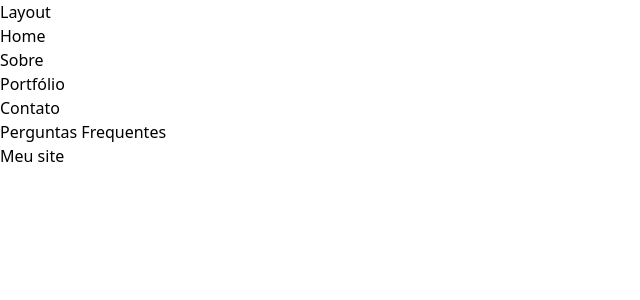
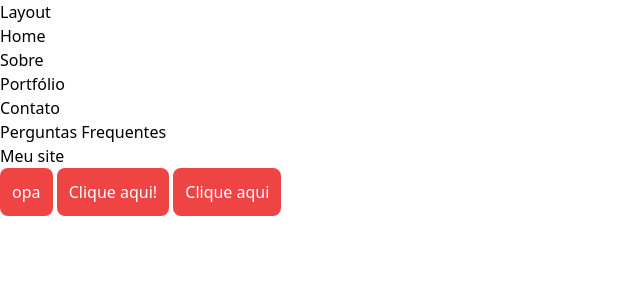
Before and after one commit to Ricardolv/my-simple-app, a SvelteKit app: page / in a window 1280 px wide. Shown: the top 300 px of the page, without its empty margins (0-640 px from the left). Built offline with nearby package versions, Linux system fonts and the light colour scheme.

Commit message:
add components

```diff
--- a/src/routes/+page.svelte
+++ b/src/routes/+page.svelte
@@ -1 +1,9 @@
+<script>
+    import Button from './Button.svelte';
+</script>
+
 <h1>Meu site</h1>
+
+<Button label="opa"/>
+<Button label="Clique aqui!"/>
+<Button />
--- /dev/null
+++ b/src/routes/Button.svelte
@@ -0,0 +1,14 @@
+<script>
+    export let label = 'Clique aqui'
+</script>
+
+<button class="bg-red-500 text-white p-3 rounded-lg">{label}</button>
+
+<style>
+    .btn {
+       color: red;
+        background-color: transparent;
+    }
+
+
+</style>
```
